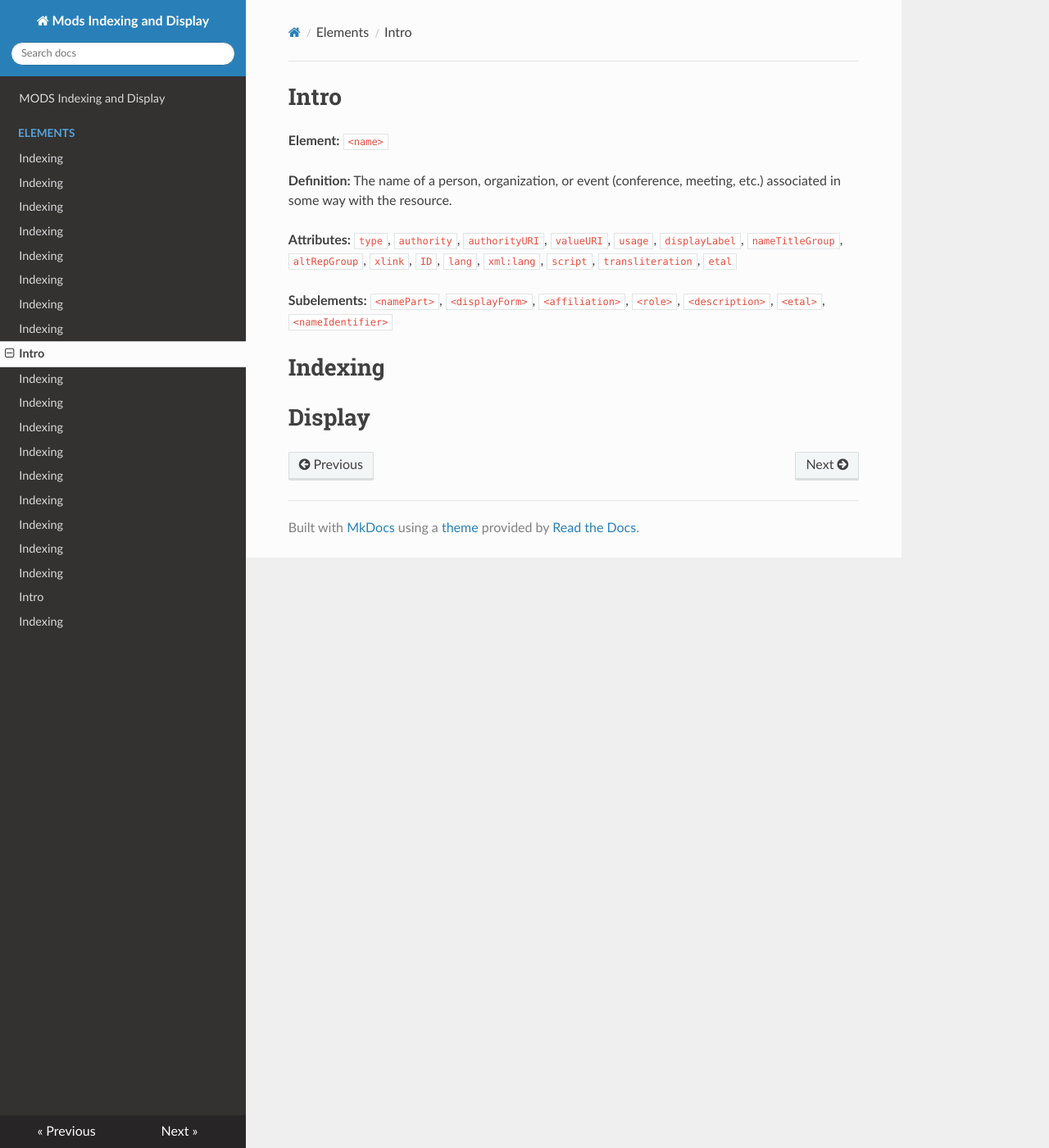
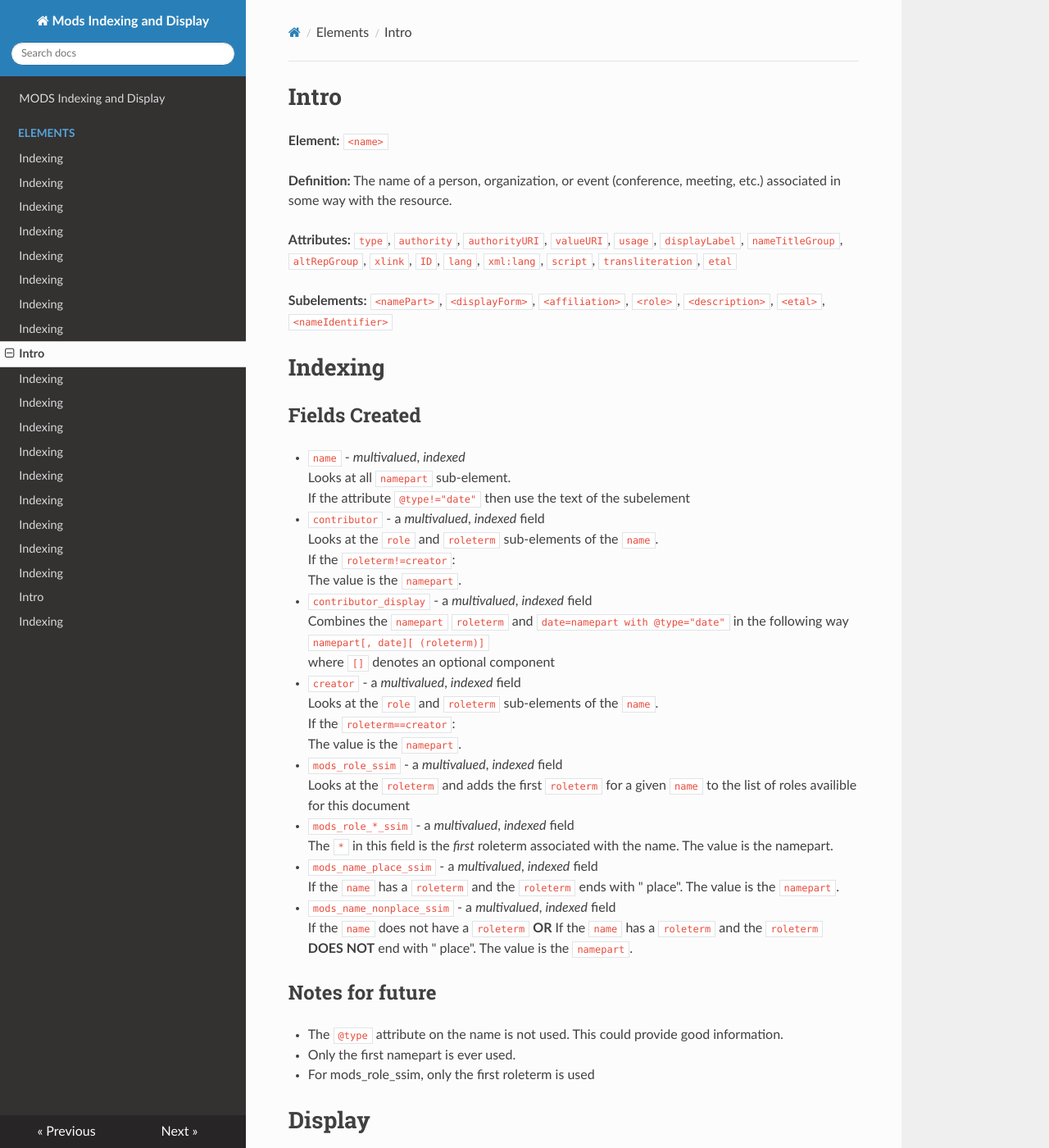
Before and after one commit to Brown-University-Library/mods-documenatation, an MkDocs documentation site: the page built from docs/elements/name.md, in a window 1280 px wide and 1400 px high. Shown: the whole window at 82% size. Built offline with MkDocs 1.6.1, drawn with Linux system fonts in a browser that asks for light colours; nearby versions of some CDN libraries.

Commit message:
Indexing information for the name element

````diff
--- a/docs/elements/name.md
+++ b/docs/elements/name.md
@@ -33,4 +33,53 @@ associated in some way with the resource.
 
 # Indexing
 
+## Fields Created
+
+
+* ```name``` - *multivalued*, *indexed*
+Looks at all ```namepart``` sub-element.
+If the attribute ```@type!="date"``` then
+use the text of the subelement
+
+* ```contributor``` - a *multivalued*, *indexed* field
+Looks at the ```role``` and ```roleterm``` sub-elements of the ```name```.
+If the ```roleterm!=creator```:
+The value is the ```namepart```.
+
+* ```contributor_display``` - a *multivalued*, *indexed* field
+Combines the ```namepart``` ```roleterm``` and ```date=namepart with @type="date"```
+in the following way
+```namepart[, date][ (roleterm)]```
+where ```[]``` denotes an optional component
+
+* ```creator``` - a *multivalued*, *indexed* field
+Looks at the ```role``` and ```roleterm``` sub-elements of the ```name```.
+If the ```roleterm==creator```:
+The value is the ```namepart```.
+
+* ```mods_role_ssim``` - a *multivalued*, *indexed* field
+Looks at the ```roleterm``` and adds the first ```roleterm```
+for a given ```name``` to the list of roles availible for this document
+
+* ```mods_role_*_ssim``` - a *multivalued*, *indexed* field
+The ```*``` in this field is the *first* roleterm associated with the name.
+The value is the namepart.
+
+* ```mods_name_place_ssim``` - a *multivalued*, *indexed* field
+If the ```name``` has a ```roleterm``` and the ```roleterm``` ends with " place".
+The value is the ```namepart```.
+
+* ```mods_name_nonplace_ssim``` - a *multivalued*, *indexed* field
+If the ```name``` does not have a ```roleterm``` **OR**
+If the ```name``` has a ```roleterm``` and
+the ```roleterm``` **DOES NOT** end with " place".
+The value is the ```namepart```.
+
+## Notes for future
+
+* The ```@type``` attribute on the name is not used.  This could provide good information.
+* Only the first namepart is ever used.
+* For mods_role_ssim, only the first roleterm is used
+
+
 # Display
````
